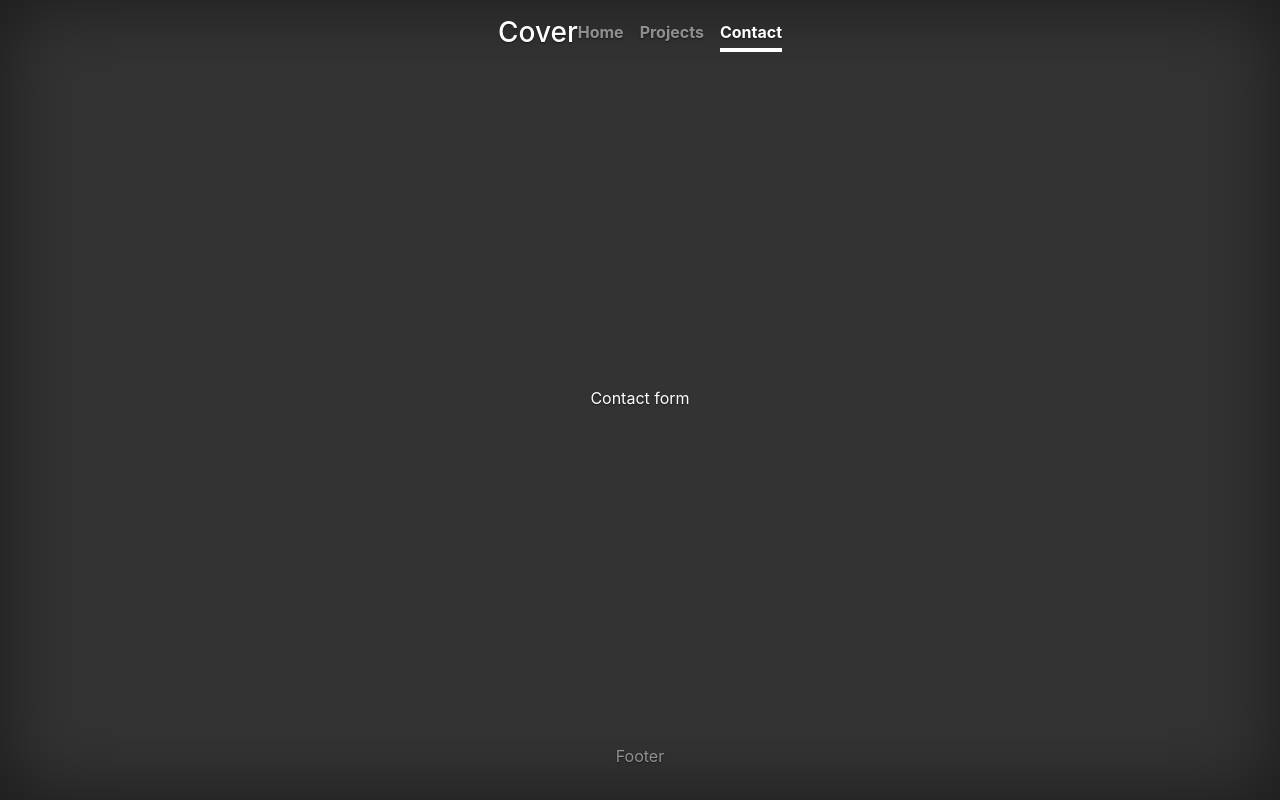
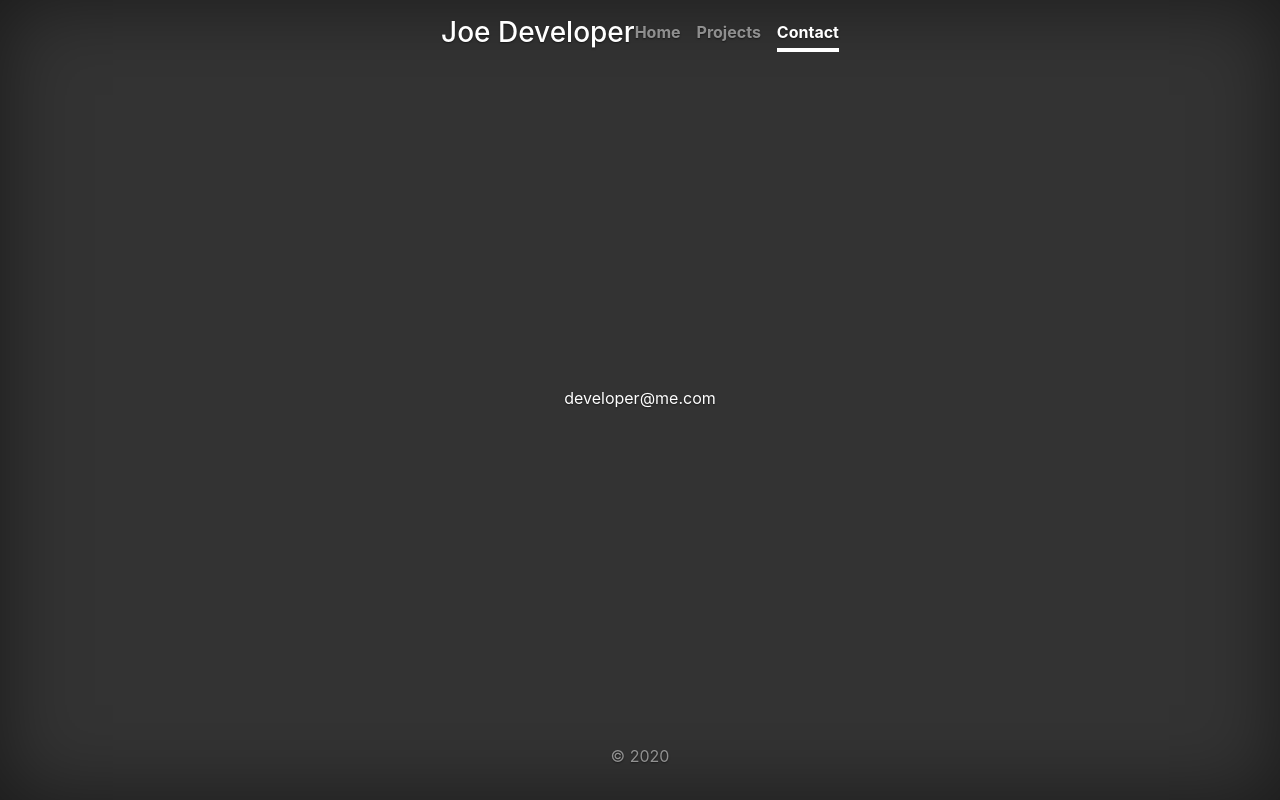
Before and after one commit to comandrei/portfolio-contentstack-poc, a Django app: page /contact in a window 1280 px wide. Run offline with Django 3.2, Linux system fonts and the light colour scheme; some libraries are stand-ins or nearby versions.

Commit message:
Convert contact page to static

```diff
--- a/portfolio/web/templates/base.html
+++ b/portfolio/web/templates/base.html
@@ -16,7 +16,7 @@
             <div class="cover-container d-flex h-100 p-3 mx-auto flex-column">
               <header class="masthead mb-auto">
                 <div class="inner">
-                  <h3 class="masthead-brand">Cover</h3>
+                  <h3 class="masthead-brand">Joe Developer</h3>
                   <nav class="nav nav-masthead justify-content-center">
                     <a class="nav-link {% if request.path == '/' %}active{% endif %}" href="{% url 'home' %}">Home</a>
                     <a class="nav-link {% if 'project' in request.path%}active{% endif %}" href="{% url 'projects' %}" >Projects</a>
@@ -32,7 +32,7 @@
 
               <footer class="mastfoot mt-auto">
                 <div class="inner">
-                  <p>Footer</p>
+                  <p>&copy; 2020</p>
                 </div>
               </footer>
             </div>
--- a/portfolio/web/templates/contact.html
+++ b/portfolio/web/templates/contact.html
@@ -1,3 +1,3 @@
 {% extends "base.html" %}
 {% block title %}Contact{% endblock %}
-{% block body %} Contact form {% endblock %}
+{% block body %} developer@me.com {% endblock %}
```
